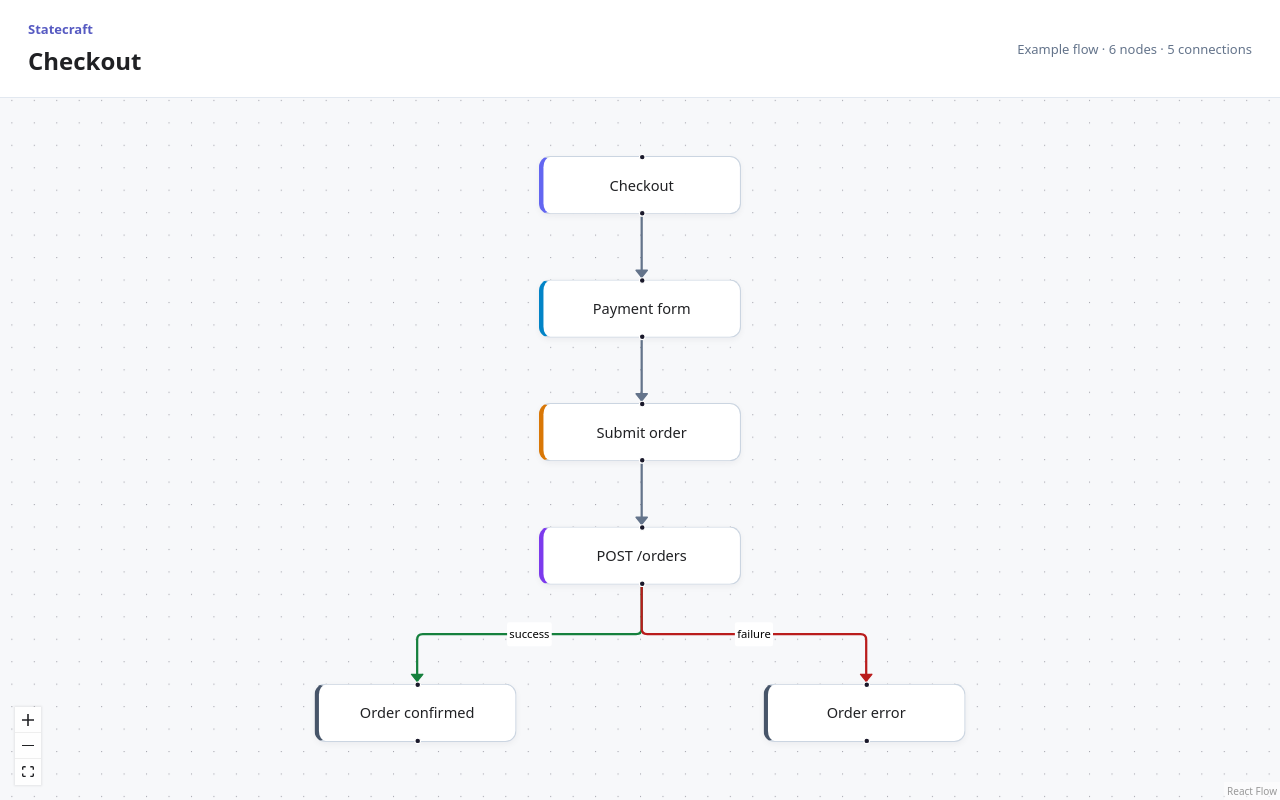
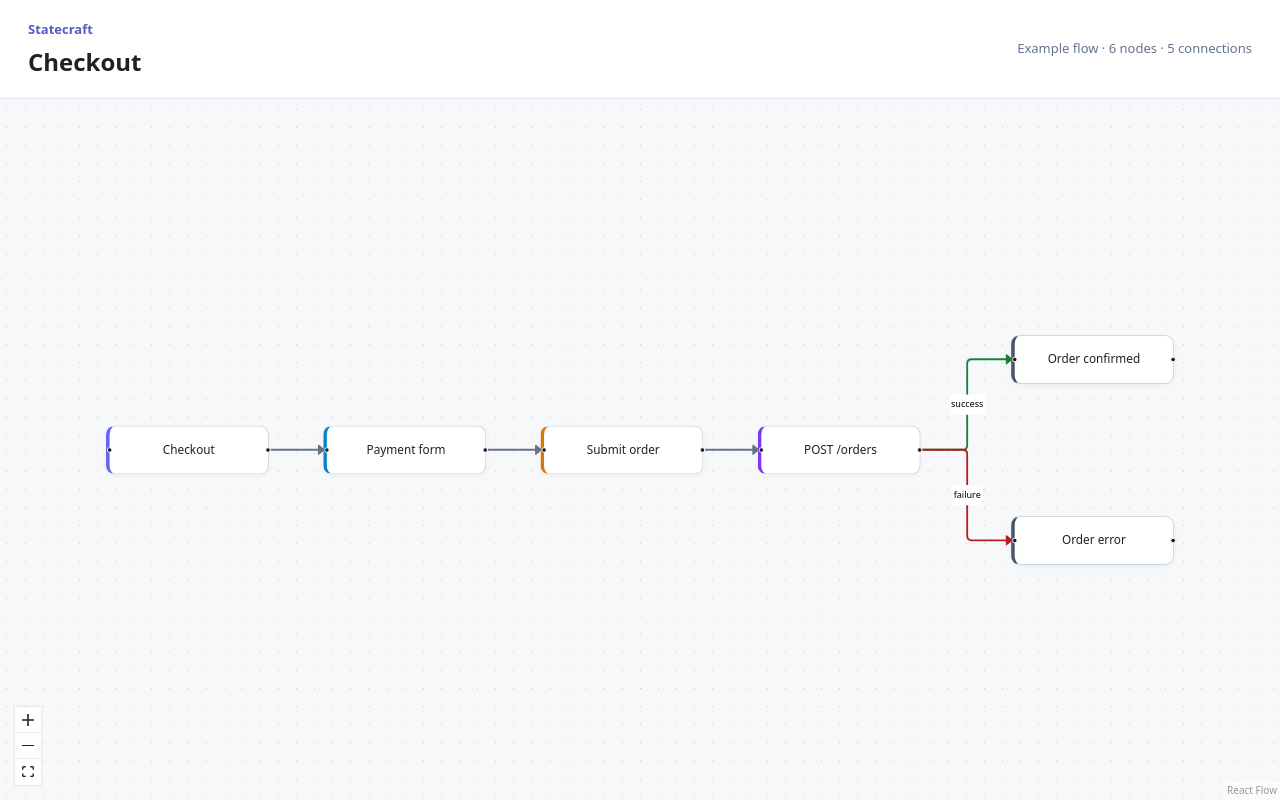
Before and after one commit to NicolasMilliard/statecraft, a React (Vite) app in the folder apps/web/: page / in a window 1280 px wide. Built offline with nearby package versions, Linux system fonts and the light colour scheme.

Commit message:
feat(web): use horizontal layout and Tailwind

```diff
--- a/apps/web/package.json
+++ b/apps/web/package.json
@@ -17,11 +17,13 @@
     "react-dom": "^19.2.8"
   },
   "devDependencies": {
+    "@tailwindcss/vite": "^4.3.3",
     "@types/node": "^24.13.3",
     "@types/react": "^19.2.18",
     "@types/react-dom": "^19.2.7",
     "@vitejs/plugin-react": "^6.1.1",
     "oxlint": "^1.81.0",
+    "tailwindcss": "^4.3.3",
     "typescript": "7.0.2",
     "vite": "^8.3.0"
   }
--- a/apps/web/src/App.tsx
+++ b/apps/web/src/App.tsx
@@ -3,14 +3,14 @@ import { checkoutFlow, checkoutLayout } from './examples/checkout';
 
 export default function App() {
   return (
-    <main className="workspace">
-      <header className="workspace-header">
+    <main className="grid h-dvh w-full grid-rows-[auto_minmax(0,1fr)]">
+      <header className="flex flex-wrap items-center justify-between gap-4 border-b border-slate-200 bg-white px-7 py-5">
         <div>
-          <p className="brand">Statecraft</p>
-          <h1>{checkoutFlow.name}</h1>
+          <p className="mb-1.5 text-[13px] font-bold text-brand">Statecraft</p>
+          <h1 className="text-2xl font-bold">{checkoutFlow.name}</h1>
         </div>
 
-        <p className="workspace-summary">
+        <p className="text-[13px] text-slate-500">
           Example flow · {checkoutFlow.nodes.length} nodes ·{' '}
           {checkoutFlow.edges.length} connections
         </p>
--- a/apps/web/src/canvas/FlowCanvas.tsx
+++ b/apps/web/src/canvas/FlowCanvas.tsx
@@ -13,7 +13,10 @@ export function FlowCanvas({ flow, layout }: FlowCanvasProps) {
   const graph = useMemo(() => toReactFlowGraph(flow, layout), [flow, layout]);
 
   return (
-    <section className="flow-canvas" aria-label={`${flow.name} flow diagram`}>
+    <section
+      className="h-full min-h-0 w-full"
+      aria-label={`${flow.name} flow diagram`}
+    >
       <ReactFlow<CanvasNode>
         nodes={graph.nodes}
         edges={graph.edges}
--- a/apps/web/src/canvas/to-react-flow-graph.ts
+++ b/apps/web/src/canvas/to-react-flow-graph.ts
@@ -4,7 +4,7 @@ import {
   type FlowEdgeKind,
   type FlowNodeKind,
 } from '@statecraft/core';
-import { MarkerType, type Edge, type Node } from '@xyflow/react';
+import { MarkerType, Position, type Edge, type Node } from '@xyflow/react';
 import type { FlowLayout } from './flow-layout';
 
 export type CanvasNode = Node<
@@ -47,6 +47,8 @@ export function toReactFlowGraph(
     return {
       id: node.id,
       type: 'default',
+      sourcePosition: Position.Right,
+      targetPosition: Position.Left,
       className: `statecraft-node--${node.kind}`,
       position: { ...position },
       data: {
--- a/apps/web/src/examples/checkout.ts
+++ b/apps/web/src/examples/checkout.ts
@@ -75,11 +75,11 @@ export const checkoutFlow: Flow = {
 export const checkoutLayout: FlowLayout = {
   flowId: 'checkout',
   positions: {
-    'checkout-screen': { x: 280, y: 0 },
-    'payment-form': { x: 280, y: 110 },
-    'submit-order': { x: 280, y: 220 },
-    'create-order': { x: 280, y: 330 },
-    'order-confirmed': { x: 80, y: 470 },
-    'order-error': { x: 480, y: 470 },
+    'checkout-screen': { x: 0, y: 120 },
+    'payment-form': { x: 240, y: 120 },
+    'submit-order': { x: 480, y: 120 },
+    'create-order': { x: 720, y: 120 },
+    'order-confirmed': { x: 1000, y: 20 },
+    'order-error': { x: 1000, y: 220 },
   },
 };
--- a/apps/web/src/index.css
+++ b/apps/web/src/index.css
@@ -1,5 +1,11 @@
-@import '@xyflow/react/dist/style.css';
+@import 'tailwindcss';
+@import '@xyflow/react/dist/style.css' layer(base);
 
+@theme {
+  --color-brand: #565ac2;
+}
+
+@layer base {
   :root {
     font-family: system-ui, sans-serif;
     color: #202124;
@@ -7,57 +13,12 @@
     font-synthesis: none;
   }
 
-* {
-  box-sizing: border-box;
+  body {
+    min-width: 320px;
+  }
 }
 
-body {
-  margin: 0;
-  min-width: 320px;
-}
-
-.workspace {
-  display: grid;
-  grid-template-rows: auto minmax(0, 1fr);
-  width: 100%;
-  height: 100dvh;
-}
-
-.workspace-header {
-  display: flex;
-  align-items: center;
-  justify-content: space-between;
-  flex-wrap: wrap;
-  gap: 16px;
-  padding: 20px 28px;
-  border-bottom: 1px solid #e2e8f0;
-  background: #fff;
-}
-
-.brand {
-  margin: 0 0 6px;
-  color: #565ac2;
-  font-size: 13px;
-  font-weight: 700;
-}
-
-.workspace-header h1 {
-  margin: 0;
-  font-size: 24px;
-}
-
-.workspace-summary {
-  margin: 0;
-  color: #64748b;
-  font-size: 13px;
-}
-
-.flow-canvas {
-  width: 100%;
-  height: 100%;
-  min-height: 0;
-}
-
+@layer components {
   .react-flow__node-default {
     width: 180px;
     padding: 16px;
@@ -89,3 +50,4 @@ body {
   .statecraft-node--state {
     border-left-color: #475569;
   }
+}
--- a/apps/web/vite.config.ts
+++ b/apps/web/vite.config.ts
@@ -1,7 +1,7 @@
-import react from '@vitejs/plugin-react'
-import { defineConfig } from 'vite'
+import tailwindcss from '@tailwindcss/vite';
+import react from '@vitejs/plugin-react';
+import { defineConfig } from 'vite';
 
-// https://vite.dev/config/
 export default defineConfig({
-  plugins: [react()],
-})
+  plugins: [react(), tailwindcss()],
+});
```
Also changed, not shown: apps/web/src/canvas/flow-layout.ts (renamed from apps/web/src/canvas/flow-layout.tsx), 1 other file (tests, documents, lock files or other folders). Lines whose indentation alone changed are shown as unchanged.
